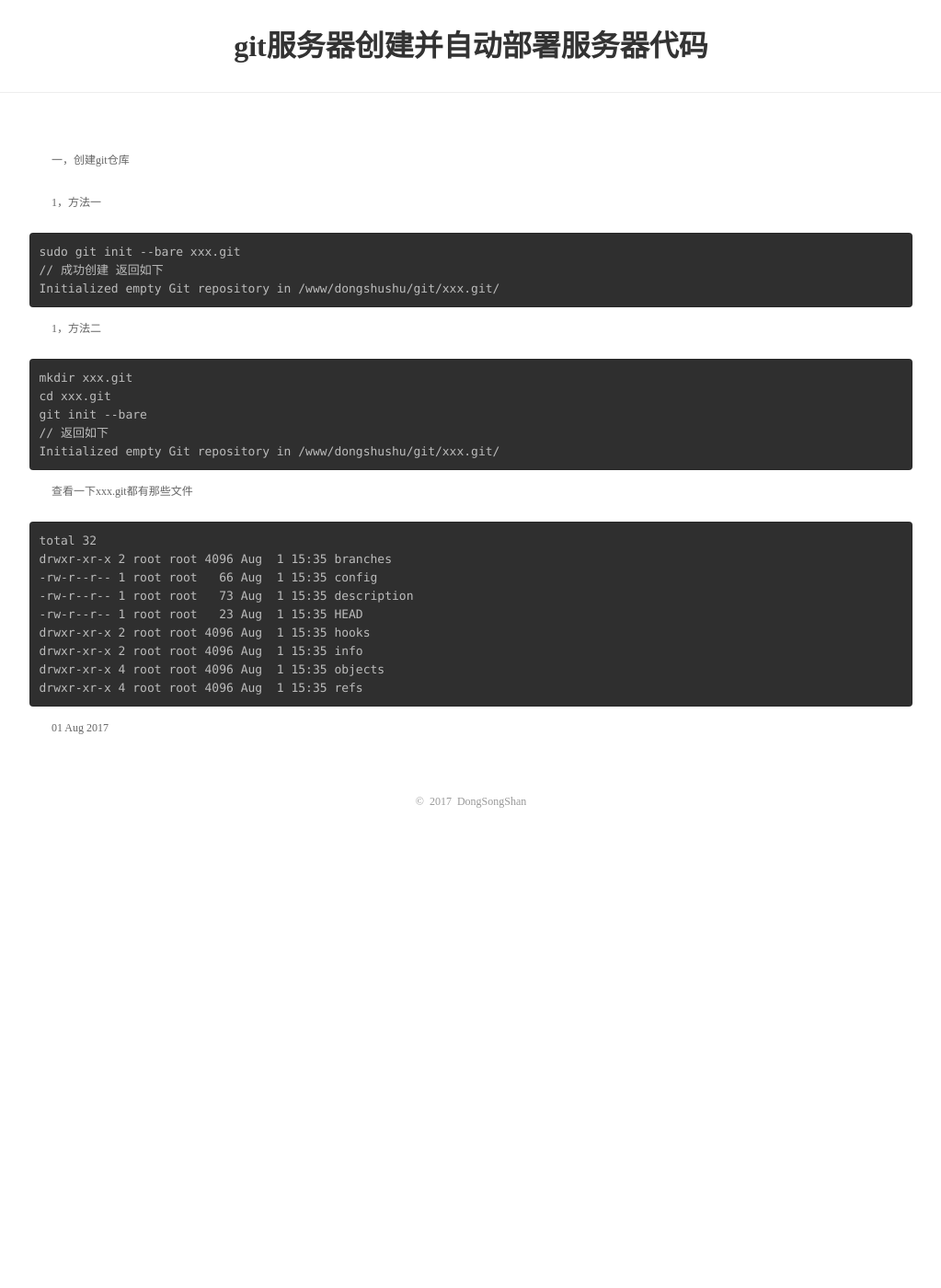
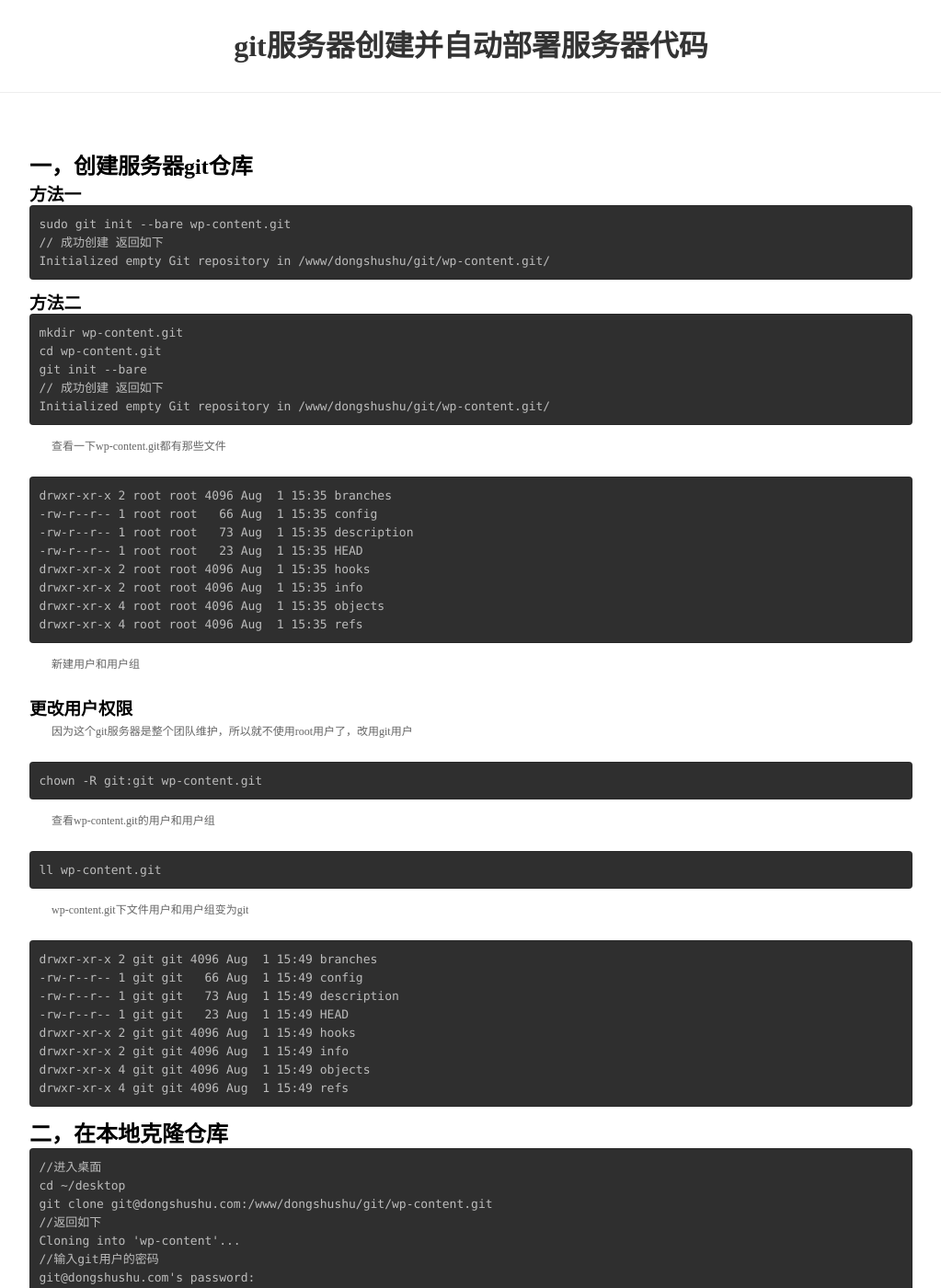
Before and after one commit to dongsongshan/dongsongshan.github.io, a Jekyll site: the page built from _posts/2017-08-01-git服务器创建并自动部署服务器代码.html, in a window 1280 px wide and 1400 px high. Shown: the whole window at 92% size, without its empty margins (128-1151 px from the left). Built offline with Jekyll 4.4.1, drawn with Linux system fonts in a browser that asks for light colours; some of the changed text lies outside the part shown.

Commit message:
2017-08-01-git

```diff
--- a/_posts/2017-08-01-git服务器创建并自动部署服务器代码.html
+++ b/_posts/2017-08-01-git服务器创建并自动部署服务器代码.html
@@ -3,25 +3,25 @@
 title: git服务器创建并自动部署服务器代码
 ---
 
-<p>一，创建git仓库</p>
-<p>1，方法一</p>
-<pre>sudo git init --bare xxx.git
+<h2>一，创建服务器git仓库</h2>
+<h3>方法一</h3>
+<pre>sudo git init --bare wp-content.git
 // 成功创建 返回如下
-Initialized empty Git repository in /www/dongshushu/git/xxx.git/
+Initialized empty Git repository in /www/dongshushu/git/wp-content.git/
 </pre>
 
 
-<p>1，方法二</p>
-<pre>mkdir xxx.git
-cd xxx.git
+<h3>方法二</h3>
+<pre>mkdir wp-content.git
+cd wp-content.git
 git init --bare
-// 返回如下
-Initialized empty Git repository in /www/dongshushu/git/xxx.git/
+// 成功创建 返回如下
+Initialized empty Git repository in /www/dongshushu/git/wp-content.git/
 </pre>
 <p>
-	查看一下xxx.git都有那些文件
+	查看一下wp-content.git都有那些文件
 </p>
-<pre>total 32
+<pre>
 drwxr-xr-x 2 root root 4096 Aug  1 15:35 branches
 -rw-r--r-- 1 root root   66 Aug  1 15:35 config
 -rw-r--r-- 1 root root   73 Aug  1 15:35 description
@@ -31,6 +31,72 @@
 drwxr-xr-x 4 root root 4096 Aug  1 15:35 objects
 drwxr-xr-x 4 root root 4096 Aug  1 15:35 refs</pre>
 
+<p>新建用户和用户组</p>
+
+<h3>更改用户权限</h3>
+<p>因为这个git服务器是整个团队维护，所以就不使用root用户了，改用git用户</p>
+<pre>chown -R git:git wp-content.git</pre>
+<p>查看wp-content.git的用户和用户组</p>
+<pre>ll wp-content.git</pre>
+<p>
+	wp-content.git下文件用户和用户组变为git
+</p>
+<pre>drwxr-xr-x 2 git git 4096 Aug  1 15:49 branches
+-rw-r--r-- 1 git git   66 Aug  1 15:49 config
+-rw-r--r-- 1 git git   73 Aug  1 15:49 description
+-rw-r--r-- 1 git git   23 Aug  1 15:49 HEAD
+drwxr-xr-x 2 git git 4096 Aug  1 15:49 hooks
+drwxr-xr-x 2 git git 4096 Aug  1 15:49 info
+drwxr-xr-x 4 git git 4096 Aug  1 15:49 objects
+drwxr-xr-x 4 git git 4096 Aug  1 15:49 refs
+</pre>
+
+
+<h2>二，在本地克隆仓库</h2>
+<pre>//进入桌面
+cd ~/desktop
+git clone git@dongshushu.com:/www/dongshushu/git/wp-content.git
+//返回如下
+Cloning into 'wp-content'...
+//输入git用户的密码
+git@dongshushu.com's password:
+warning: You appear to have cloned an empty repository.
+Checking connectivity... done.
+</pre>
+<p>温馨提示:如果忘记忘记用户git的密码,在服务器使用passwd git创建新密码</p>
+<p>发下桌面有一个wp-content的空文件夹，进入文件夹,创建点儿东西，然后push到服务器</p>
+<pre>
+//进入文件夹
+cd wp-content
+//创建hello.txt文件
+touch hello.txt
+//使用git增加注释并push到服务器
+git add hello.txt
+git commit -m 'create hello.txt'
+git push
+</pre>
+<p>第一次提交可能会报错如下</p>
+<pre>
+git@dongshushu.com's password:
+No refs in common and none specified; doing nothing.
+Perhaps you should specify a branch such as 'master'.
+fatal: The remote end hung up unexpectedly
+error: failed to push some refs to 'git@dongshushu.com:/www/dongshushu/git/wp-content.git'
+</pre>
+<p>用如下代码提交</p>
+<pre>git push origin master</pre>
+
+<h2>三，服务器clone代码</h2>
+<p>进入相关路径,因为是在同一个服务器所以使用相对路径或绝对路径就可以直接clone</p>
+<pre>clone /www/dongshushu/git/wp-content.git</pre>
+<p>不出意外，我们会看到wp-content文件夹，并在其中找到hello.txt文件。以后再wp-content文件夹下执行git pull就可以更新了</p>
+
+<h2>四，服务器自动部署</h2>
+<p>如果每次本地push，都在服务器上去pull，那会累死人的</p>
+<p>还好git提供了hook(钩子)</p>
+
+
+
 
 
 
```
